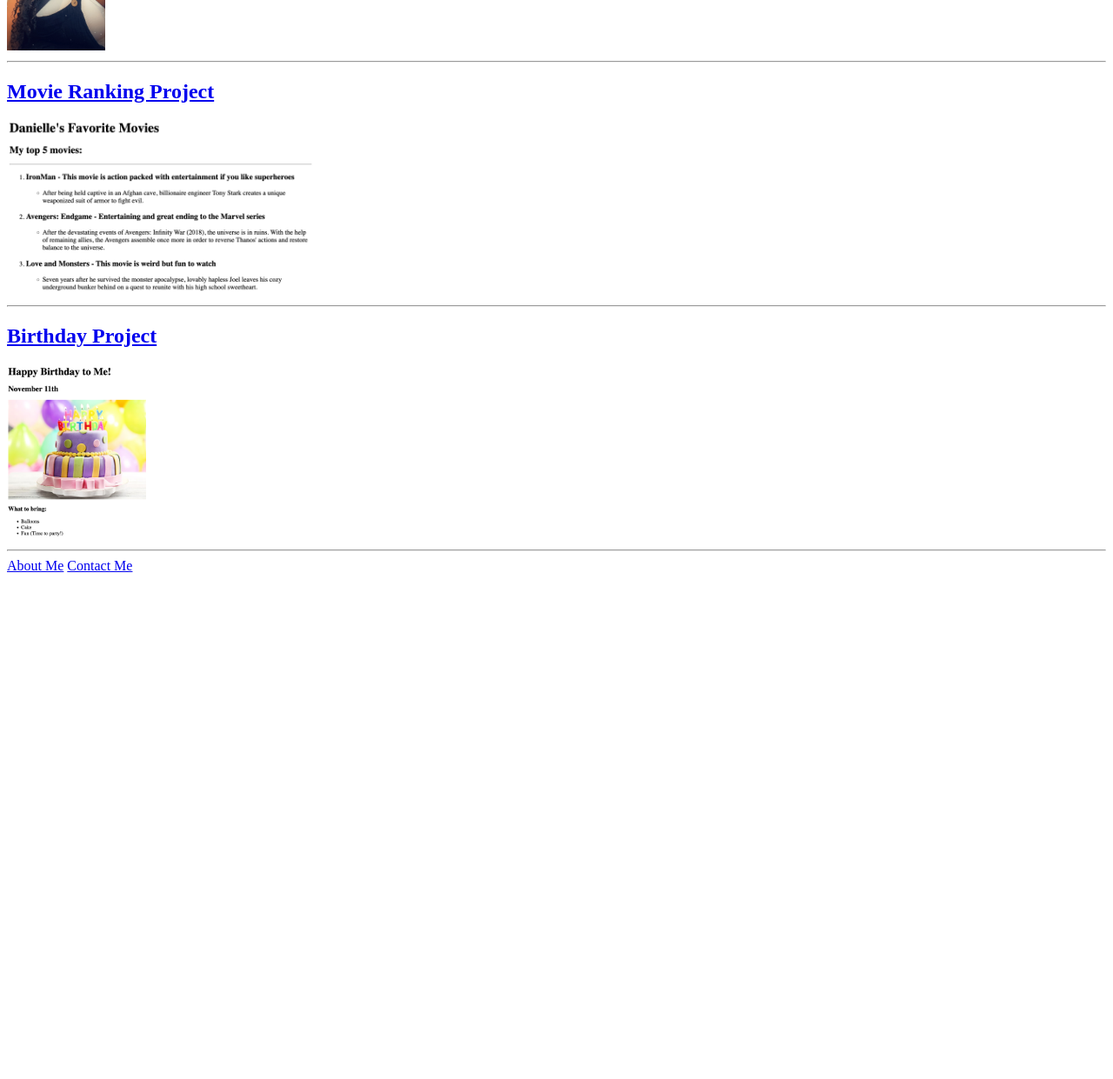
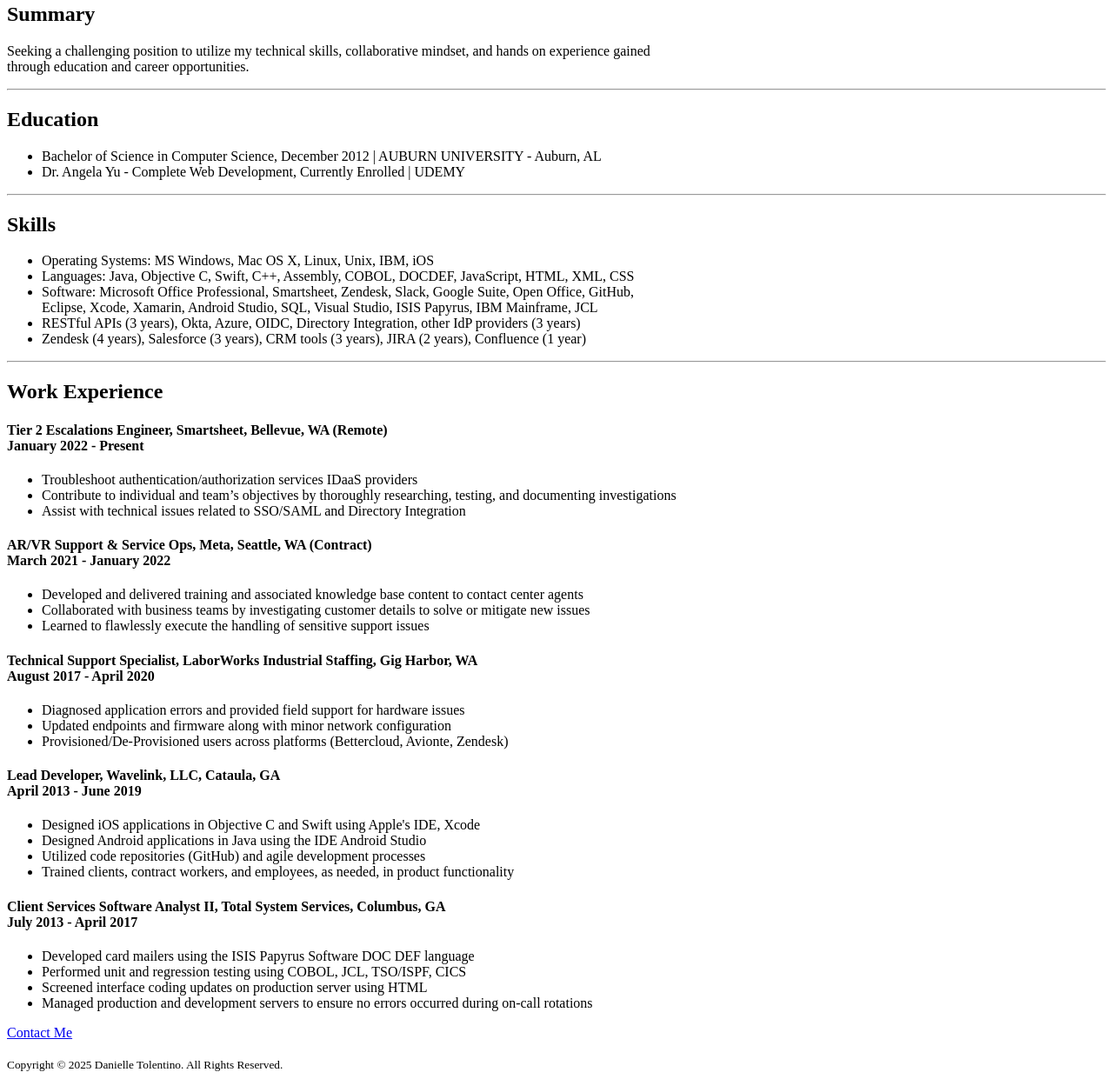
Before and after one commit to d-tolentino/html-portfolio, a plain HTML site: page index.html in a window 1280 px wide. Shown: the part 222-1463 px from the top of the page at 87% size. Before the commit the page ends 890 px from the top, so only its background shows below. Drawn offline with Linux system fonts and the light colour scheme.

Commit message:
Add files via upload

```diff
--- a/index.html
+++ b/index.html
@@ -1,43 +1,90 @@
-<!-- TODO 1: Create the HTML Boilerplate -->
-
-<!-- TODO 2: Add Your previous projects' HTML into the public folder -->
-
-<!-- TODO 3: Take screenshots of your project previews and add the images to the images folder -->
-
-<!-- TODO 4: Add titles/subtitles etc. -->
-
-<!-- TODO 5: Add a link to the project pages -->
-
-<!-- TODO 6: Add images to show the project previews
-HINT for TODO 6: You can use the height attribute set to 200 to make the image smaller:
-https://developer.mozilla.org/en-US/docs/Web/HTML/Element/img#attr-height -->
-
-<!-- TODO 7: Add the Contact Me and About Me page links -->
-
 <!DOCTYPE html>
 <html lang="en">
 
 <head>
   <meta charset="UTF-8">
 
-    <h1>Danielle's Portfolio</h1>
-    <img src="./assets/images/selfphoto.JPG" height="200" alt="picture of danielle"/>
+  <h1><p style="text-align:center"> Danielle's Resume</h1>
+<img src="./assets/images/selfphoto.JPG" height="100" alt="picture of danielle"/>
+
 </head>
 
 <body>
-    <hr />
-
-    <h2><a href="./public/movie-ranking.html"> Movie Ranking Project</a></h2>
-    <img src="./assets/images/movie-ranking.png" height="200" alt="movie ranking project preview"/>
+<h2>Summary</h2>
+<p>Seeking a challenging position to utilize my technical skills, collaborative mindset, and hands on experience gained <br />
+   through education and career opportunities.</p>
 
 <hr />
 
-    <h2><a href="./public/birthday-invite.html"> Birthday Project</a></h2>
-    <img src="./assets/images/birthday-invite.png" height="200" alt="birthday invite project preview"/>
+<h2>Education</h2>
+<ul>
+  <li>Bachelor of Science in Computer Science, December 2012 | AUBURN UNIVERSITY - Auburn, AL</li>
+  <li>Dr. Angela Yu - Complete Web Development, Currently Enrolled | UDEMY</li>
+</ul>
 
 <hr />
-<a href="./public/about.html"> About Me</a>
+<h2>Skills</h2>
+<ul>
+  <li>Operating Systems: MS Windows, Mac OS X, Linux, Unix, IBM, iOS</li>
+  <li>Languages: Java, Objective C, Swift, C++, Assembly, COBOL, DOCDEF, JavaScript, HTML, XML, CSS</li>
+  <li>Software: Microsoft Office Professional, Smartsheet, Zendesk, Slack, Google Suite, Open Office, GitHub, <br />
+    Eclipse, Xcode, Xamarin, Android Studio, SQL, Visual Studio, ISIS Papyrus, IBM Mainframe, JCL</li>
+  <li>RESTful APIs (3 years), Okta, Azure, OIDC, Directory Integration, other IdP providers (3 years)</li>
+  <li>Zendesk (4 years), Salesforce (3 years), CRM tools (3 years), JIRA (2 years), Confluence (1 year)</li>
+</ul>
+
+<hr />
+<h2>Work Experience</h2>
+<h4>Tier 2 Escalations Engineer, Smartsheet, Bellevue, WA (Remote)<br/>
+January 2022 - Present</h4>
+<ul>
+  <li>Troubleshoot authentication/authorization services IDaaS providers </li>
+  <li>Contribute to individual and team’s objectives by thoroughly researching, testing, and documenting investigations</li>
+  <li>Assist with technical issues related to SSO/SAML and Directory Integration</li>
+</ul>
+
+<h4>AR/VR Support & Service Ops, Meta, Seattle, WA (Contract)<br/>
+March 2021 - January 2022</h4>
+    <ul>
+      <li>Developed and delivered training and associated knowledge base content to contact center agents</li>
+      <li>Collaborated with business teams by investigating customer details to solve or mitigate new issues</li>
+      <li>Learned to flawlessly execute the handling of sensitive support issues</li>
+    </ul>
+
+<h4>Technical Support Specialist, LaborWorks Industrial Staffing, Gig Harbor, WA<br/>
+August 2017 - April 2020 </h4>
+<ul>
+  <li>Diagnosed application errors and provided field support for hardware issues</li>
+  <li>Updated endpoints and firmware along with minor network configuration</li>
+  <li>Provisioned/De-Provisioned users across platforms (Bettercloud, Avionte, Zendesk)</li>
+</ul>
+
+<h4>Lead Developer, Wavelink, LLC, Cataula, GA<br/>
+ April 2013 - June 2019 </h4>
+    <ul>
+      <li>Designed iOS applications in Objective C and Swift using Apple's IDE, Xcode</li>
+      <li>Designed Android applications in Java using the IDE Android Studio</li>
+      <li>Utilized code repositories (GitHub) and agile development processes</li>
+      <li>Trained clients, contract workers, and employees, as needed, in product functionality</li>
+    </ul>
+
+<h4>Client Services Software Analyst II, Total System Services, Columbus, GA<br/>
+July 2013 - April 2017</h4>
+<ul>
+  <li>Developed card mailers using the ISIS Papyrus Software DOC DEF language</li>
+  <li>Performed unit and regression testing using COBOL, JCL, TSO/ISPF, CICS</li>
+  <li>Screened interface coding updates on production server using HTML</li>
+  <li>Managed production and development servers to ensure no errors occurred during on-call rotations</li>
+</ul>
+
 <a href="./public/contact.html"> Contact Me</a>
+<br />
+<br />
 
+<footer>
+  <small>
+    Copyright © 2025 Danielle Tolentino. All Rights Reserved.
+  </small>
+</footer>
 
-</html>
+</body>
```
Also changed, not shown: public/contact.html (+2 -1 lines), public/hobbies.html (added).
